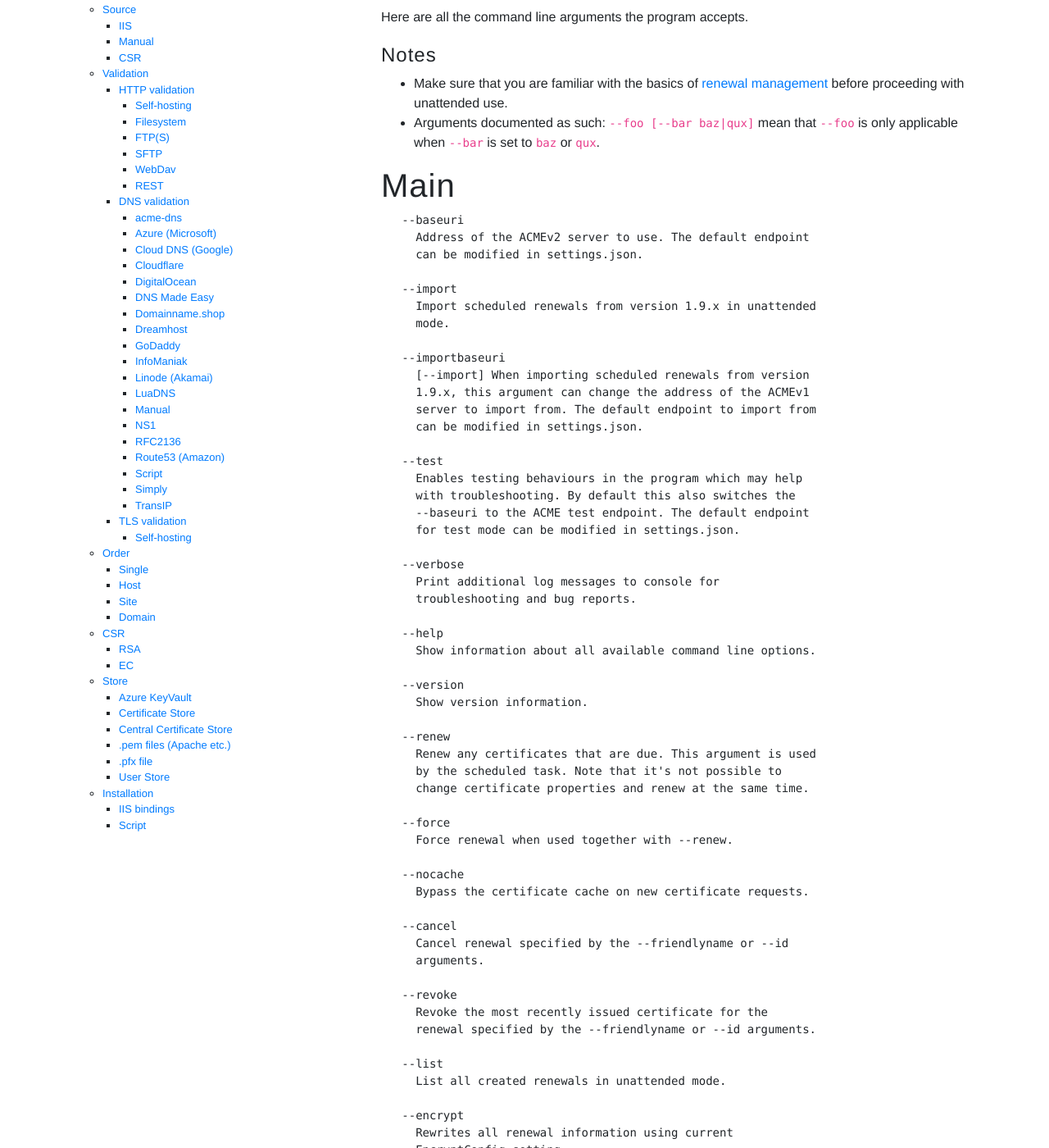
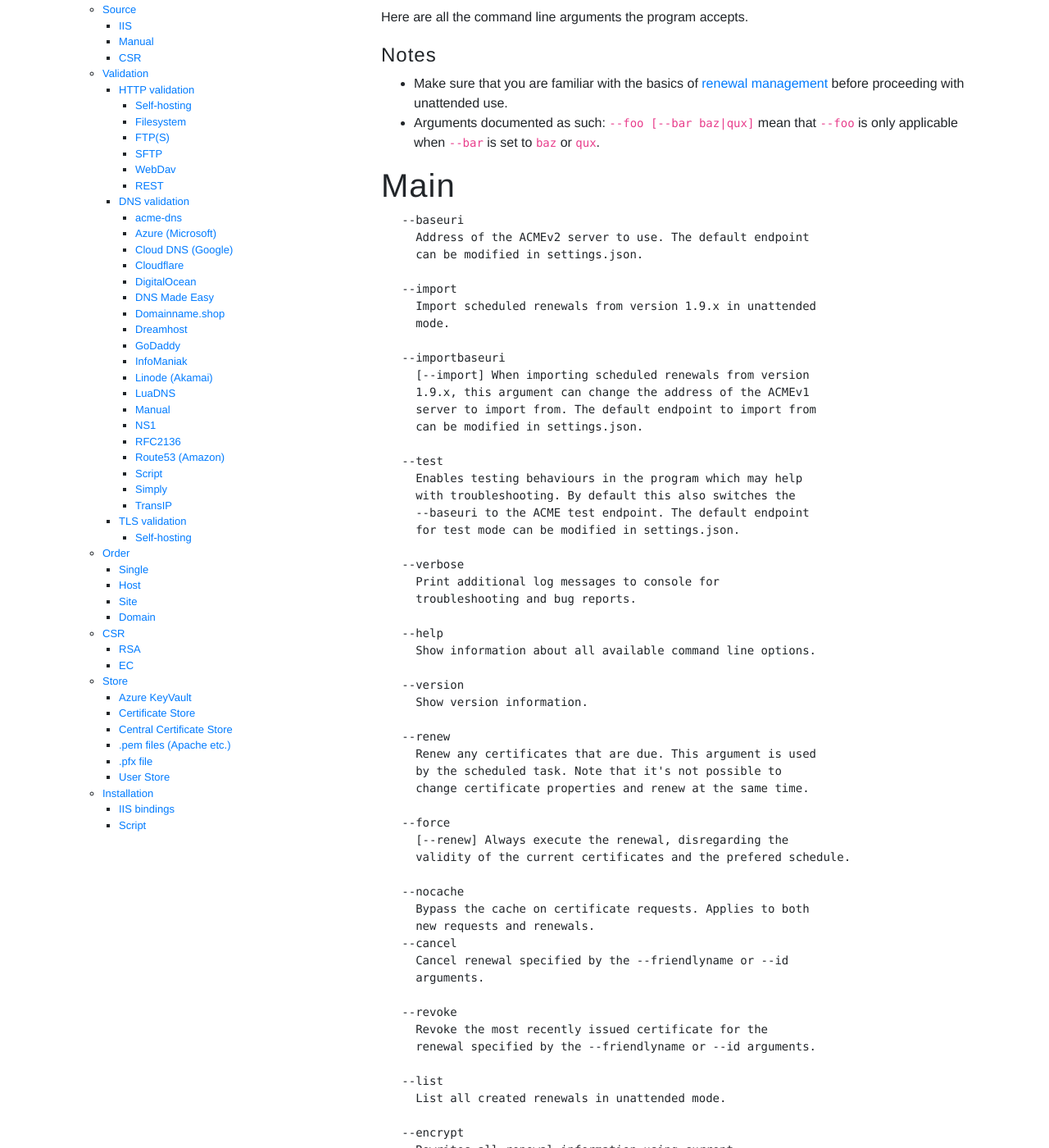
Before and after one commit to win-acme/win-acme.github.io, a Jekyll site: the page built from reference/cli.md, in a window 1280 px wide and 1400 px high, scrolled down 233 px. Shown: the whole window at 82% size. Built offline with Jekyll 4.4.1, drawn with Linux system fonts in a browser that asks for light colours; our own code applies the rules of GitHub Pages for plain Markdown files; some of the changed text lies outside the part shown.

Commit message:
update some docs

```diff
--- a/reference/cli.md
+++ b/reference/cli.md
@@ -49,11 +49,12 @@ applicable when `--bar` is set to `baz` or `qux`.
      change certificate properties and renew at the same time.
 
    --force
-     Force renewal when used together with --renew.
+     [--renew] Always execute the renewal, disregarding the
+     validity of the current certificates and the prefered schedule.
 
    --nocache
-     Bypass the certificate cache on new certificate requests.
-
+     Bypass the cache on certificate requests. Applies to both
+     new requests and renewals.
    --cancel
      Cancel renewal specified by the --friendlyname or --id
      arguments.
```
